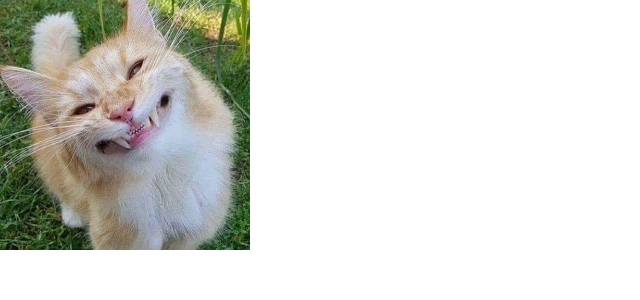
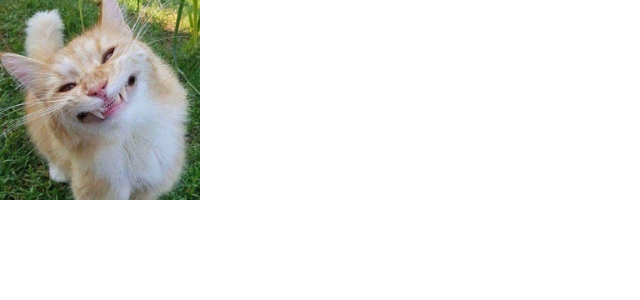
Before and after one commit to Freddiiy/wish-hearthstone, a Next.js app: page / in a window 1280 px wide. Shown: the top 300 px of the page, without its empty margins (0-640 px from the left). Built offline with nearby package versions, Linux system fonts and the light colour scheme.

Commit message:
Downgraded from react 18 to 17 bc i couldnt hot reload page

```diff
--- a/components/HearthstoneCard.tsx
+++ b/components/HearthstoneCard.tsx
@@ -1,4 +1,3 @@
-import { Card, Col } from "react-bootstrap";
 import Image from "next/image";
 
 export interface IHearthstoneCard {
@@ -31,7 +30,7 @@ export default function HearthstoneCard(props: IHearthstoneCard) {
       </div>
 
       <div>
-        <Image src={props.image} alt={""} height={250} width={250}/>
+        <Image src={props.image} alt={""} height={200} width={200}/>
       </div>
     </div>
   );
--- a/package.json
+++ b/package.json
@@ -10,10 +10,10 @@
   },
   "dependencies": {
     "bootstrap": "^5.1.3",
-    "next": "12.1.1",
-    "react": "18.0.0",
+    "next": "12.1.0",
+    "react": "17.0.2",
     "react-bootstrap": "^2.2.2",
-    "react-dom": "18.0.0"
+    "react-dom": "17.0.2"
   },
   "devDependencies": {
     "@types/node": "17.0.23",
```
Also changed, not shown: 1 other file (tests, documents, lock files or other folders).
